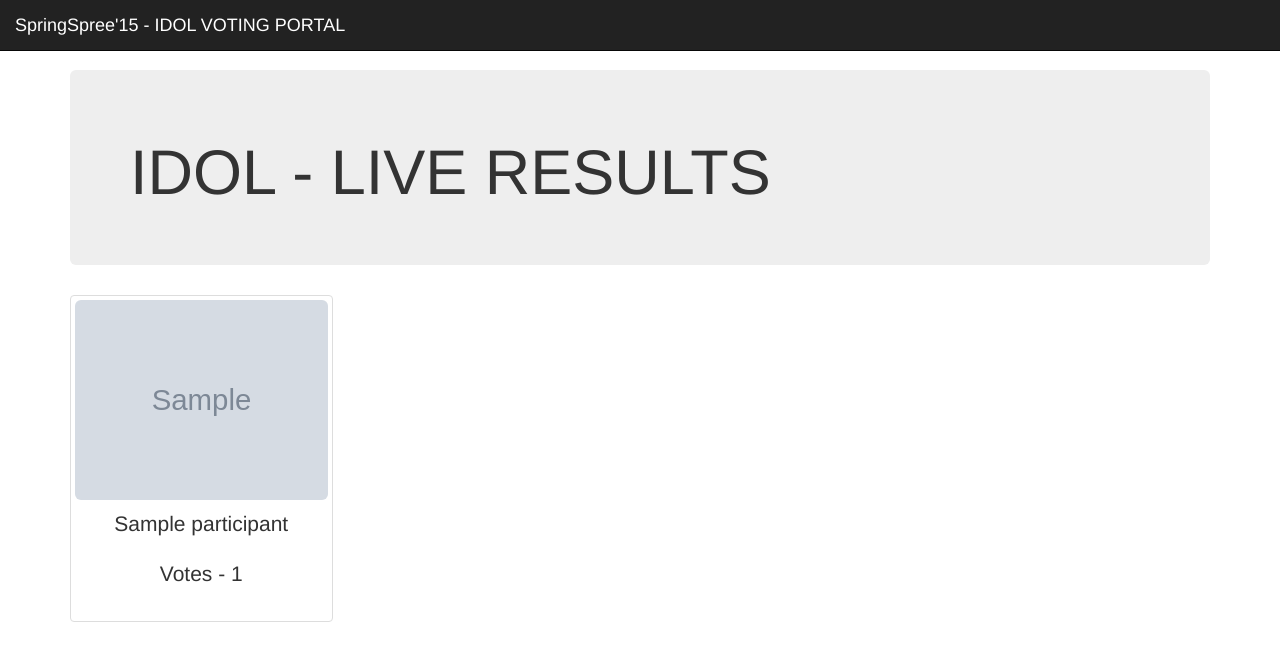
After one commit to rashoodkhan/idol-voting, a Django app: template poll/templates/poll/result.html in a window 1280 px wide. The commit adds this page. Shown: the top 661 px of the page. Run offline with Django 3.2, Linux system fonts and the light colour scheme; the template is opened without the code that fills it: values that come from a table or form of the project are taken from there, others are empty; tables that the repository leaves empty hold one stand-in row (values such as "Sample post"); grey boxes marked "Sample" are stand-in pictures; parts of the project's set-up code (start-up, migrations or seed data) failed here and were passed over; some libraries are stand-ins or nearby versions.

Commit message:
Added Results Page

```diff
--- a/idolapp/urls.py
+++ b/idolapp/urls.py
@@ -14,4 +14,5 @@ urlpatterns = patterns('',
     url('', include('social.apps.django_app.urls', namespace='social')),
     url(r'^vote/?','poll.views.vote'),
     url(r'^auth-fb/?','poll.views.authentication'),
+    url(r'^results/?','poll.views.results'),
 ) + static(settings.MEDIA_URL, document_root=settings.MEDIA_ROOT)
--- /dev/null
+++ b/poll/templates/poll/result.html
@@ -0,0 +1,44 @@
+<!DOCTYPE html>
+<html>
+<head lang="en">
+    <meta charset="UTF-8">
+    <title>SpringSpree'15 | IDOL Live Results</title>
+    <link rel="stylesheet" href="https://maxcdn.bootstrapcdn.com/bootstrap/3.3.2/css/bootstrap.min.css">
+    <style>
+        body {
+            padding-top: 70px;
+        }
+    </style>
+</head>
+<body>
+<nav class="navbar navbar-inverse navbar-fixed-top">
+  <div class="container-fluid">
+    <div class="navbar-header">
+      <a class="navbar-brand" href="#">
+        SpringSpree'15 - IDOL VOTING PORTAL
+      </a>
+    </div>
+  </div>
+</nav>
+
+<div class="container">
+    <div class="jumbotron">
+        <h1>IDOL - LIVE RESULTS</h1>
+    </div>
+    <div class="row">
+        {% for p in participants %}
+            <div class="col-md-3">
+                <div class="thumbnail">
+                    <img style="height: 200px" src="{{ p.picture.url }}" class="img-rounded">
+                    <div class="caption" align="center">
+                        <p class="lead">{{ p.name }}</p>
+                        <p class="lead">Votes - {{ p.vote_count }}</p>
+                    </div>
+                </div>
+            </div>
+        {% endfor %}
+    </div>
+</div>
+
+</body>
+</html>
--- a/poll/views.py
+++ b/poll/views.py
@@ -58,3 +58,7 @@ def authentication(request):
 		return HttpResponseRedirect('/vote')
 	else:
 		return render(request,'poll/index.html',{'error':'There has been some error in logging you in.'})
+
+def results(request):
+	participants = Participant.objects.order_by('-vote_count')
+	return render(request,'poll/result.html',{'participants':participants})
```
Also changed, not shown: poll/templates/poll/thanks.html (+6 -3 lines).
